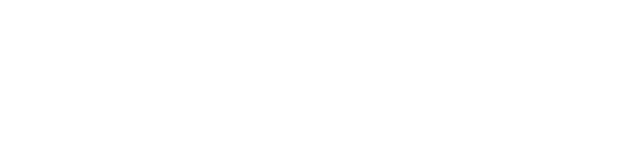
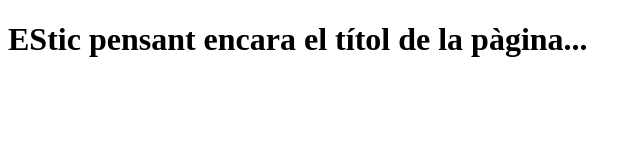
Before and after one commit to llopFilms/curs-git-github-soydalto, a plain HTML site: page index.html in a window 1280 px wide. Shown: the whole page, without its empty margins (0-641 px from the left). Drawn offline with Linux system fonts and the light colour scheme.

Commit message:
Actualització

```diff
--- a/index.html
+++ b/index.html
@@ -3,9 +3,9 @@
 <head>
     <meta charset="UTF-8">
     <meta name="viewport" content="width=device-width, initial-scale=1.0">
-    <title>Títol de la pàgina inicial provisional</title>
+    <title>Títol de la pàgina però encara no ho tinc clar</title>
 </head>
 <body>
-
+    <h1>EStic pensant encara el títol de la pàgina...</h1>
 </body>
 </html>
```
